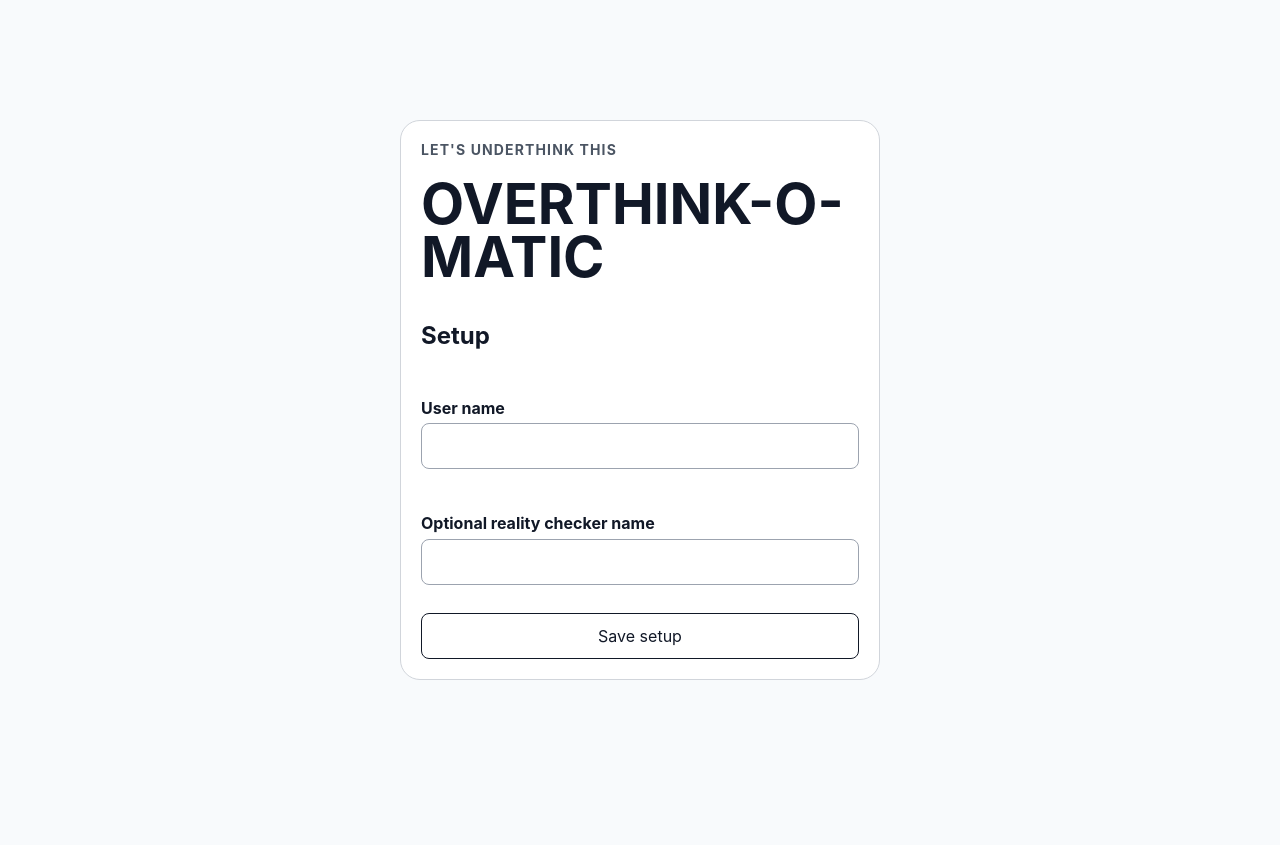
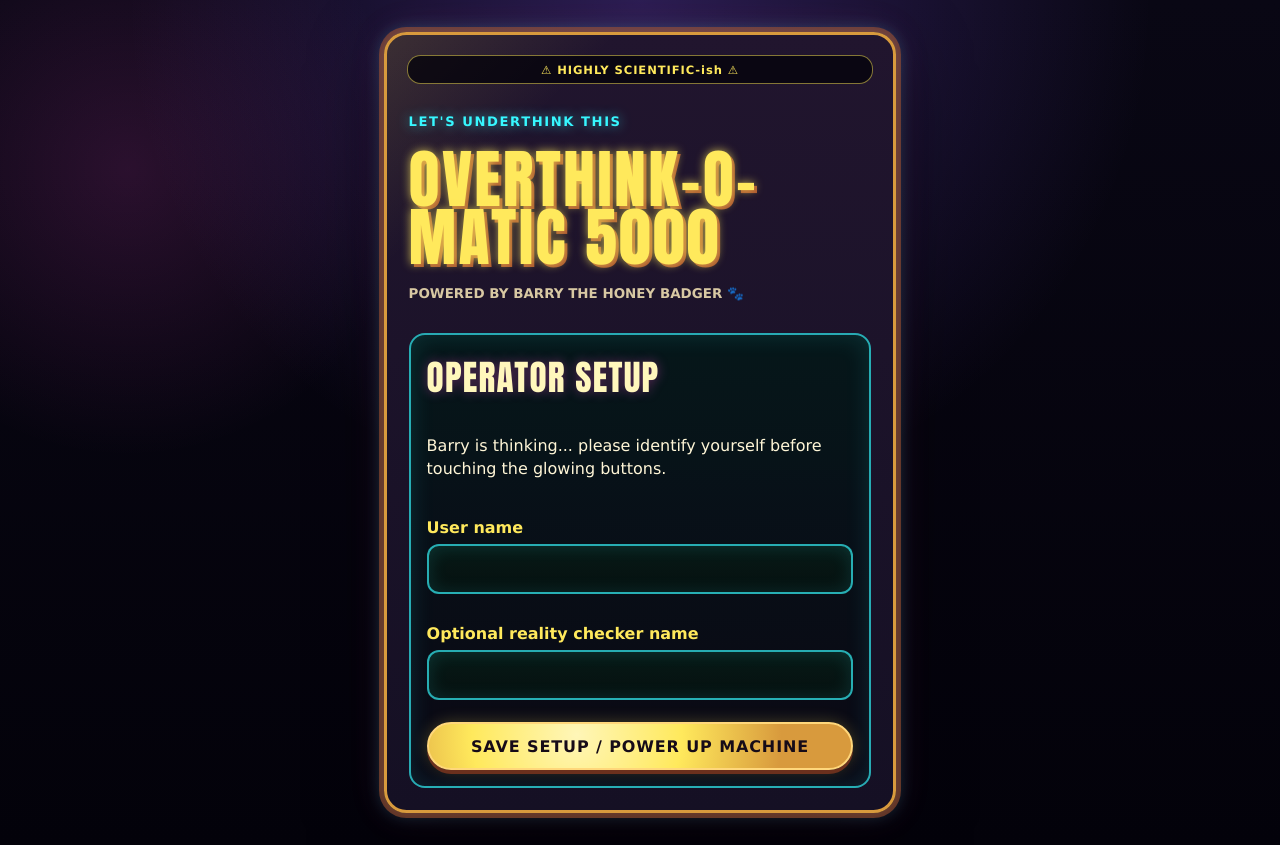
Before and after one commit to johnuxqh/overthink-o-matic, a React (Vite) app: page / in a window 1280 px wide. Before the commit the page ends 800 px from the top, so only its background shows below. Built offline with nearby package versions, Linux system fonts and the light colour scheme.

Commit message:
P11 Visual design layer

```diff
--- a/src/App.tsx
+++ b/src/App.tsx
@@ -11,7 +11,7 @@ import { AdminQaResult, resetAdminQaTestData, runFullAdminQaSimulation } from '.
 import { getEligibleGames, runGame } from './services/gameRunner';
 import './styles/base.css';
 
-export const screens = ['setup', 'home', 'options', 'game-selection', 'result', 'lockdown', 'previous-overthinks', 'share-result', 'admin-qa-runner'] as const;
+export const screens = ['setup', 'home', 'options', 'game-selection', 'result', 'lockdown', 'previous-overthinks', 'share-result', 'admin-qa-runner', 'about-machine'] as const;
 export type AppScreen = (typeof screens)[number];
 
 const storageService = createLocalStorageService();
@@ -253,25 +253,27 @@ export function App() {
 
   return (
     <main className="app-shell" aria-labelledby="app-title">
-      <section className="screen-card">
+      <section className="screen-card machine-frame">
         <p className="eyebrow">Let&apos;s Underthink This</p>
-        <h1 id="app-title">OVERTHINK-O-MATIC</h1>
+        <h1 id="app-title">OVERTHINK-O-MATIC 5000</h1>
+        <p className="machine-subtitle">Powered by Barry the Honey Badger 🐾</p>
 
-        {error && <p role="alert">{error}</p>}
+        {error && <p className="error-alert" role="alert">⚠ {error}</p>}
 
         {adminTestMode && currentScreen !== 'share-result' && (
-          <section aria-label="Admin Test Controls">
+          <section className="admin-panel" aria-label="Admin Test Controls">
             <h2>Admin Test Controls</h2>
             <button type="button" onClick={handleClearActiveDecision}>Clear active decision / lockdown</button>
             <button type="button" onClick={handleClearPreviousOverthinks}>Clear previous overthinks</button>
             <button type="button" onClick={handleClearAllAppData}>Clear all local app data</button>
             <button type="button" onClick={() => setCurrentScreen('admin-qa-runner')}>Admin QA Runner</button>
+            <button type="button" onClick={() => setCurrentScreen('about-machine')}>About The Machine</button>
           </section>
         )}
 
 
         {adminTestMode && currentScreen === 'admin-qa-runner' && (
-          <section aria-label="Admin QA Runner">
+          <section className="admin-panel" aria-label="Admin QA Runner">
             <h2>Admin QA Runner</h2>
             <button type="button" onClick={handleRunAdminQaSimulation}>Run Full QA Simulation</button>
             <button type="button" onClick={handleResetAdminQaData}>Reset Test Data</button>
@@ -291,26 +293,27 @@ export function App() {
 
         {currentScreen === 'setup' && (
           <form onSubmit={saveSetup}>
-            <h2>Setup</h2>
+            <h2>Operator Setup</h2><p>Barry is thinking... please identify yourself before touching the glowing buttons.</p>
             <label>User name<input value={userName} onChange={(event: Event) => setUserName((event.target as HTMLInputElement).value)} /></label>
             <label>Optional reality checker name<input value={realityCheckerName} onChange={(event: Event) => setRealityCheckerName((event.target as HTMLInputElement).value)} /></label>
-            <button type="submit">Save setup</button>
+            <button type="submit">Save setup / Power Up Machine</button>
           </form>
         )}
 
         {currentScreen === 'home' && appState.user && (
           <form onSubmit={submitProblem}>
-            <h2>Hi {appState.user.name}, what are we overthinking today?</h2>
+            <h2>Hi {appState.user.name}, what are we overthinking today?</h2><p className="quote-panel">The machine says... feed me one decision. Barry promises not to be normal about it.</p>
             <label>Problem or decision<textarea value={problemText} onChange={(event: Event) => setProblemText((event.target as HTMLTextAreaElement).value)} /></label>
             <button type="submit">Next</button>
             <button type="button" onClick={() => setCurrentScreen('previous-overthinks')}>Previous Overthinks</button>
+            <button type="button" onClick={() => setCurrentScreen('about-machine')}>About The Machine</button>
             {shareDecision && <button type="button" onClick={() => openShareResult(shareDecision)}>Share Result</button>}
           </form>
         )}
 
         {currentScreen === 'options' && (
           <form onSubmit={lockOptions}>
-            <h2>What are our options?</h2>
+            <h2>Load the Options</h2><p>What are our options?</p><p>Insert at least two possible futures into the brass decision hopper.</p>
             {optionRows.map((option, index) => (
               <div key={option.id}>
                 <label>{option.label}<input value={option.value} onChange={(event: Event) => updateOption(index, (event.target as HTMLInputElement).value)} /></label>
@@ -324,9 +327,9 @@ export function App() {
 
         {currentScreen === 'game-selection' && decision && (
           <section>
-            <h2>Choose a game</h2>
+            <h2>Choose your protocol</h2><p>Barry is thinking... each protocol spends one precious anti-overthinking credit.</p>
             {appState.goalpostWarning?.hasShift && (
-              <section aria-label="Goalpost warning">
+              <section className="warning-panel" aria-label="Goalpost warning">
                 <p>{appState.goalpostWarning.message}</p>
                 <p>Repeated option: {appState.goalpostWarning.repeatedOptions.join(', ')}</p>
                 {appState.goalpostWarning.previousFinalAnswer && <p>The last decision landed on: {appState.goalpostWarning.previousFinalAnswer}.</p>}
@@ -340,30 +343,32 @@ export function App() {
             )}
             <p>Decision: {decision.problem}</p>
             <ul>{decision.options.map((option) => <li key={option.id}>{option.text}</li>)}</ul>
-            <p>Credits remaining: {creditsRemaining}</p>
-            {eligibleGames.map((game) => <article key={game.id}><h3>{game.name}</h3><p>{game.description}</p><button type="button" onClick={() => runSelectedGame(game.id)}>Select {game.name}</button></article>)}
+            <div className="stat-chip">Credits remaining: {creditsRemaining}</div>
+            <div className="protocol-grid">{eligibleGames.map((game) => <article className="protocol-card" key={game.id}><h3>{game.name} Protocol</h3><p>{game.description}</p><button type="button" onClick={() => runSelectedGame(game.id)}>Select {game.name}</button></article>)}</div>
           </section>
         )}
 
         {currentScreen === 'result' && latestResult && decision && (
           <section>
-            <h2>{latestGame?.name ?? latestResult.gameId}</h2>
+            <div className="result-sign"><h2>THE MACHINE SAYS...</h2><p className="result-answer">{latestResult.selectedOption}</p></div>
+            <p>The Machine Played: {latestGame?.name ?? latestResult.gameId} Protocol</p>
             <p>Selected answer: {latestResult.selectedOption}</p>
-            <p>{latestResult.machineQuote}</p>
-            <p>Credits remaining: {creditsRemaining}</p>
+            <p className="quote-panel">{latestResult.machineQuote}</p>
+            <div className="stat-chip">Credits remaining: {creditsRemaining}</div>
             <p>{getEscalationMessage(decision)}</p>
             <button type="button" onClick={acceptLatestDecision}>Accept Decision</button>
-            <button type="button" onClick={() => setCurrentScreen('game-selection')} disabled={!canTryAgain}>Try Another Game</button>
+            <button type="button" onClick={() => setCurrentScreen('game-selection')} disabled={!canTryAgain}>Try Another Protocol</button>
           </section>
         )}
 
         {currentScreen === 'lockdown' && decision?.lockdown && (
-          <section>
-            <h2>Decision Locked</h2>
-            <p>Lockdown active. Sudden Death made the call. Affectionately final.</p>
+          <section className="lockdown-panel">
+            <h2>BARRY HAS TAKEN CONTROL</h2>
+            <p>Decision Locked</p>
+            <p>Lockdown active. DECISION LOCKED. Sudden Death made the call. Affectionately final.</p>
             <p>Final answer: {decision.lockdown.finalAnswer}</p>
             {decision.lockdown.finalMachineQuote && <p>{decision.lockdown.finalMachineQuote}</p>}
-            <p>Countdown: {formatCountdown(lockdownRemainingMs)}</p>
+            <p>Emergency cooling-off countdown</p><div className="countdown">{formatCountdown(lockdownRemainingMs)}</div><p>Countdown: {formatCountdown(lockdownRemainingMs)}</p>
             <p>{getLockdownMessage(decision, now)}</p>
             {decision.lockdown.finalAnswer && <button type="button" onClick={() => openShareResult(decision)}>Share Result</button>}
             <button type="button" onClick={() => setCurrentScreen('previous-overthinks')}>Previous Overthinks</button>
@@ -373,16 +378,16 @@ export function App() {
 
         {currentScreen === 'previous-overthinks' && (
           <section>
-            <h2>Previous Overthinks</h2>
+            <h2>Your Overthink Spiral</h2>
             {appState.previousDecisions.length === 0 ? <p>No previous overthinks yet.</p> : appState.previousDecisions.map((previous) => {
               const summary = formatPreviousOverthinkSummary(previous);
               return (
-                <article key={previous.id}>
+                <article className="history-card" key={previous.id}>
                   <h3>{summary.problem}</h3>
                   <p>Final answer: {summary.finalAnswer}</p>
                   <p>Options: {summary.options.join(', ')}</p>
-                  <p>Games played: {summary.gamesPlayedCount}</p>
-                  <p>Attempts used: {summary.attemptsUsed}</p>
+                  <p>Protocols played: {summary.gamesPlayedCount}</p>
+                  <p>Attempt number: {summary.attemptsUsed}</p>
                   <p>Created: {formatDate(summary.createdDate)}</p>
                   {summary.lockdownStatus && <p>Lockdown status: {summary.lockdownStatus}</p>}
                   {summary.machineQuote && <p>Machine quote: {summary.machineQuote}</p>}
@@ -396,7 +401,7 @@ export function App() {
 
         {currentScreen === 'share-result' && shareData && (
           <section>
-            <h2>Share Result</h2>
+            <h2>Share Result</h2><p className="quote-panel">The machine says... publish this questionable wisdom responsibly.</p>
             <div ref={(element: HTMLDivElement | null) => { shareCardElement = element; }}>
               <ShareResultCard data={shareData} />
             </div>
@@ -410,6 +415,19 @@ export function App() {
             {!activeLockdown && <button type="button" onClick={goHome}>New Overthink</button>}
           </section>
         )}
+
+        {currentScreen === 'about-machine' && (
+          <section className="about-lore">
+            <h2>About The Machine</h2>
+            <p>The Overthink-O-Matic 5000 was discovered behind an arcade in 1987.</p>
+            <p>Inside was Barry.</p>
+            <p>Nobody knows how long he had been there.</p>
+            <p>Nobody has successfully counted the number of energy drinks consumed.</p>
+            <p>Scientific accuracy: somewhere between a fortune cookie and a very confident pigeon.</p>
+            <p>Independent testing shows the machine is approximately 14% more accurate than Facebook, 22% more accurate than asking the group chat, and 37% more accurate than changing your mind six times.</p>
+            <button type="button" onClick={() => setCurrentScreen(appState.user ? 'home' : 'setup')}>Back to Home</button>
+          </section>
+        )}
       </section>
     </main>
   );
--- a/src/share/ShareResultCard.tsx
+++ b/src/share/ShareResultCard.tsx
@@ -40,19 +40,19 @@ export function ShareResultCard({ data }: ShareResultCardProps) {
         <ul>{data.options.map((option) => <li key={option}>{option}</li>)}</ul>
       </section>
       <section>
-        <h3>The Machine Played:</h3>
+        <h3>The Machine Played Protocol:</h3>
         <p>{gameLabels[data.selectedGameId] ?? data.selectedGameId}</p>
       </section>
       <section>
         <h3>The Decision:</h3>
-        <p>{data.finalAnswer}</p>
+        <p className="share-result-card__decision">{data.finalAnswer}</p>
       </section>
       <section>
         <h3>Status:</h3>
         <p>{data.isSuddenDeath ? 'Sudden Death' : statusLabels[data.decisionStatus]}</p>
       </section>
       <section>
-        <h3>Machine says:</h3>
+        <h3>The machine says:</h3>
         <p>{data.machineQuote}</p>
       </section>
     </article>
--- a/src/styles/base.css
+++ b/src/styles/base.css
@@ -1,7 +1,26 @@
 :root {
-  color: #111827;
-  background: #f8fafc;
-  font-family: Inter, ui-sans-serif, system-ui, -apple-system, BlinkMacSystemFont, "Segoe UI", sans-serif;
+  --machine-bg: #090714;
+  --machine-bg-deep: #03020a;
+  --machine-card-bg: #151024;
+  --machine-card-bg-strong: #21152e;
+  --brass: #d89a3d;
+  --copper: #a9532f;
+  --neon-pink: #ff4fd8;
+  --neon-cyan: #37f7ff;
+  --neon-green: #74ff6a;
+  --neon-yellow: #ffe95c;
+  --neon-red: #ff344f;
+  --purple-accent: #8d5cff;
+  --panel-border: rgba(55, 247, 255, 0.68);
+  --glow-shadow: 0 0 18px rgba(55, 247, 255, 0.35), 0 0 34px rgba(255, 79, 216, 0.18);
+  --danger-glow: 0 0 18px rgba(255, 52, 79, 0.65), 0 0 36px rgba(255, 52, 79, 0.28);
+  --success-glow: 0 0 18px rgba(116, 255, 106, 0.48), 0 0 34px rgba(116, 255, 106, 0.22);
+  --lcd-text: #dcffe9;
+  --body-text: #fff6d7;
+  --muted-text: #d8c8a3;
+  color: var(--body-text);
+  background: var(--machine-bg);
+  font-family: Verdana, Geneva, Tahoma, system-ui, sans-serif;
   font-synthesis: none;
   text-rendering: optimizeLegibility;
   -webkit-font-smoothing: antialiased;
@@ -10,28 +29,133 @@
 
 * { box-sizing: border-box; }
 
-body { min-width: 320px; min-height: 100vh; margin: 0; }
+body {
+  min-width: 320px;
+  min-height: 100vh;
+  margin: 0;
+  background:
+    radial-gradient(circle at 50% 0%, rgba(141, 92, 255, 0.28), transparent 32rem),
+    radial-gradient(circle at 10% 20%, rgba(255, 79, 216, 0.14), transparent 18rem),
+    linear-gradient(180deg, var(--machine-bg), var(--machine-bg-deep));
+}
 
 button, input, textarea { font: inherit; }
+button, a { -webkit-tap-highlight-color: transparent; }
 
-button { min-height: 44px; border: 1px solid #111827; border-radius: 0.5rem; padding: 0.75rem 1rem; color: #111827; background: #ffffff; }
-button:disabled { cursor: not-allowed; opacity: 0.45; }
-input, textarea { width: 100%; min-height: 44px; margin-top: 0.35rem; border: 1px solid #9ca3af; border-radius: 0.5rem; padding: 0.75rem; }
-textarea { min-height: 8rem; }
-label { display: block; margin: 1rem 0; font-weight: 700; }
-article { border-top: 1px solid #d1d5db; padding: 1rem 0; }
+button {
+  min-height: 48px;
+  border: 2px solid #ffd77b;
+  border-radius: 999px;
+  padding: 0.8rem 1.05rem;
+  color: #160b18;
+  background: radial-gradient(circle at 35% 25%, #fff6b8, var(--neon-yellow) 38%, var(--brass) 74%);
+  box-shadow: 0 4px 0 #6b301d, 0 0 16px rgba(255, 233, 92, 0.24);
+  cursor: pointer;
+  font-weight: 900;
+  letter-spacing: 0.055em;
+  text-transform: uppercase;
+}
+button:hover:not(:disabled), button:focus-visible { transform: translateY(-1px); box-shadow: 0 5px 0 #6b301d, var(--glow-shadow); }
+button:focus-visible, input:focus-visible, textarea:focus-visible { outline: 3px solid var(--neon-cyan); outline-offset: 3px; }
+button:disabled { cursor: not-allowed; filter: grayscale(0.75); opacity: 0.5; }
 
-.app-shell { display: flex; min-height: 100vh; align-items: stretch; justify-content: center; padding: 1rem; }
-.screen-card { width: min(100%, 30rem); margin: auto; border: 1px solid #d1d5db; border-radius: 1.25rem; padding: 1.25rem; background: #ffffff; }
-.eyebrow { margin: 0 0 0.5rem; color: #4b5563; font-size: 0.875rem; font-weight: 700; letter-spacing: 0.08em; text-transform: uppercase; }
-h1 { margin: 0 0 1.5rem; font-size: clamp(2rem, 12vw, 3.5rem); line-height: 0.95; }
-h2 { margin-top: 0; }
-form, section { display: grid; gap: 0.75rem; }
+input, textarea {
+  width: 100%;
+  min-height: 48px;
+  margin-top: 0.45rem;
+  border: 2px solid var(--panel-border);
+  border-radius: 0.75rem;
+  padding: 0.85rem;
+  color: var(--lcd-text);
+  background: linear-gradient(180deg, #071a17, #06100f);
+  box-shadow: inset 0 0 18px rgba(55, 247, 255, 0.13);
+}
+textarea { min-height: 8.5rem; resize: vertical; }
+label { display: block; margin: 0.5rem 0; color: var(--neon-yellow); font-weight: 800; }
+article { border-top: 1px solid rgba(216, 154, 61, 0.45); padding: 1rem 0; }
+ul { margin-top: 0.4rem; padding-left: 1.35rem; }
+p { line-height: 1.45; }
 
-.share-result-card { display: grid; gap: 0.85rem; width: 100%; margin: 0; border: 2px solid #111827; border-radius: 1rem; padding: 1rem; background: #fff7ed; color: #111827; }
-.share-result-card > div, .share-result-card section { display: grid; gap: 0.25rem; }
-.share-result-card h2 { margin: 0; font-size: 1.6rem; line-height: 1; }
-.share-result-card h3 { margin: 0; font-size: 0.85rem; text-transform: uppercase; letter-spacing: 0.06em; }
+.app-shell { display: flex; min-height: 100vh; align-items: stretch; justify-content: center; padding: 0.85rem; }
+.screen-card, .machine-frame {
+  position: relative;
+  width: min(100%, 32rem);
+  margin: auto;
+  border: 3px solid var(--brass);
+  border-radius: 1.4rem;
+  padding: 1rem;
+  background:
+    linear-gradient(135deg, rgba(255, 233, 92, 0.12), transparent 18%),
+    linear-gradient(180deg, var(--machine-card-bg-strong), var(--machine-card-bg));
+  box-shadow: 0 0 0 5px rgba(169, 83, 47, 0.55), 0 22px 70px rgba(0, 0, 0, 0.55), var(--glow-shadow);
+  overflow: hidden;
+}
+.screen-card::before {
+  content: "⚠ HIGHLY SCIENTIFIC-ish ⚠";
+  display: block;
+  margin: -0.1rem -0.1rem 0.85rem;
+  border: 1px solid rgba(255, 233, 92, 0.5);
+  border-radius: 0.85rem;
+  padding: 0.42rem;
+  color: var(--neon-yellow);
+  background: rgba(3, 2, 10, 0.75);
+  font-size: 0.72rem;
+  font-weight: 900;
+  letter-spacing: 0.08em;
+  text-align: center;
+}
+.eyebrow { margin: 0 0 0.45rem; color: var(--neon-cyan); font-size: 0.82rem; font-weight: 900; letter-spacing: 0.12em; text-transform: uppercase; text-shadow: 0 0 12px rgba(55, 247, 255, 0.62); }
+.machine-subtitle { margin: -0.75rem 0 1rem; color: var(--muted-text); font-size: 0.84rem; font-weight: 800; text-transform: uppercase; }
+h1, h2, h3 { font-family: Impact, Haettenschweiler, "Arial Narrow Bold", sans-serif; letter-spacing: 0.035em; text-transform: uppercase; }
+h1 { margin: 0 0 1rem; color: var(--neon-yellow); font-size: clamp(2.15rem, 14vw, 4rem); line-height: 0.9; text-shadow: 0 0 10px rgba(255, 233, 92, 0.72), 3px 3px 0 var(--copper); }
+h2 { margin: 0; color: #fff7bc; font-size: clamp(1.45rem, 7vw, 2.2rem); text-shadow: 0 0 12px rgba(255, 79, 216, 0.36); }
+h3 { margin: 0 0 0.3rem; color: var(--neon-cyan); }
+form, section { display: grid; gap: 0.85rem; }
+
+.machine-display, form, section[aria-label="Admin Test Controls"], section[aria-label="Goalpost warning"], .protocol-card, .result-sign, .history-card, .about-lore {
+  border: 2px solid var(--panel-border);
+  border-radius: 1rem;
+  padding: 1rem;
+  background: linear-gradient(180deg, rgba(5, 23, 25, 0.94), rgba(10, 8, 20, 0.96));
+  box-shadow: inset 0 0 24px rgba(55, 247, 255, 0.13);
+}
+.machine-control-area { display: grid; gap: 0.75rem; }
+.error-alert { border: 2px solid var(--neon-red); border-radius: 0.75rem; padding: 0.7rem; color: #fff; background: rgba(255, 52, 79, 0.18); box-shadow: var(--danger-glow); font-weight: 800; }
+.warning-panel { border-color: var(--neon-yellow); box-shadow: 0 0 16px rgba(255, 233, 92, 0.25); }
+.protocol-grid { display: grid; gap: 0.8rem; }
+.protocol-card { border-color: rgba(255, 79, 216, 0.7); }
+.stat-chip { display: inline-block; border: 1px solid var(--neon-green); border-radius: 999px; padding: 0.35rem 0.65rem; color: var(--neon-green); background: rgba(116, 255, 106, 0.1); font-weight: 900; }
+.result-sign { border-color: var(--neon-green); text-align: center; box-shadow: var(--success-glow), inset 0 0 24px rgba(116, 255, 106, 0.13); }
+.result-answer { margin: 0; color: var(--neon-green); font-family: Impact, Haettenschweiler, "Arial Narrow Bold", sans-serif; font-size: clamp(2rem, 12vw, 4rem); line-height: 0.95; text-transform: uppercase; text-shadow: 0 0 18px rgba(116, 255, 106, 0.72); }
+.quote-panel { border-left: 4px solid var(--neon-pink); padding: 0.75rem; color: #ffeafd; background: rgba(255, 79, 216, 0.12); font-weight: 700; }
+.lockdown-panel { border-color: var(--neon-red); background: linear-gradient(180deg, rgba(68, 0, 13, 0.96), rgba(13, 5, 11, 0.98)); box-shadow: var(--danger-glow), inset 0 0 28px rgba(255, 52, 79, 0.16); }
+.lockdown-panel h2, .countdown { color: #fff; text-shadow: var(--danger-glow); }
+.countdown { font-family: Impact, Haettenschweiler, "Arial Narrow Bold", sans-serif; font-size: clamp(2.4rem, 16vw, 5rem); text-align: center; }
+.admin-panel { border-color: var(--purple-accent); }
+.bottom-nav { display: grid; grid-template-columns: 1fr; gap: 0.7rem; }
+
+.share-result-card {
+  display: grid;
+  gap: 0.85rem;
+  width: 100%;
+  margin: 0;
+  border: 3px solid var(--brass);
+  border-radius: 1rem;
+  padding: 1rem;
+  background: linear-gradient(160deg, #241429, #081719 55%, #1d0f1b);
+  color: var(--body-text);
+  box-shadow: var(--glow-shadow);
+}
+.share-result-card > div, .share-result-card section { display: grid; gap: 0.25rem; border: 1px solid rgba(216, 154, 61, 0.35); border-radius: 0.7rem; padding: 0.65rem; background: rgba(3, 2, 10, 0.35); }
+.share-result-card h2 { margin: 0; color: var(--neon-yellow); font-size: 1.9rem; line-height: 0.9; text-shadow: 0 0 10px rgba(255, 233, 92, 0.6); }
+.share-result-card h3 { margin: 0; color: var(--neon-cyan); font-size: 0.9rem; letter-spacing: 0.06em; }
 .share-result-card p { margin: 0; }
 .share-result-card ul { margin: 0; padding-left: 1.25rem; }
-.share-result-card__tagline { margin: 0; font-weight: 700; }
+.share-result-card__tagline { margin: 0; color: var(--neon-pink); font-weight: 900; text-transform: uppercase; }
+.share-result-card__decision { color: var(--neon-green); font-size: 1.5rem; font-weight: 900; text-transform: uppercase; }
+
+@media (min-width: 640px) {
+  .app-shell { padding: 2rem; }
+  .screen-card, .machine-frame { padding: 1.35rem; }
+  .bottom-nav { grid-template-columns: 1fr 1fr; }
+}
```
Also changed, not shown: 1 other file (tests, documents, lock files or other folders).
